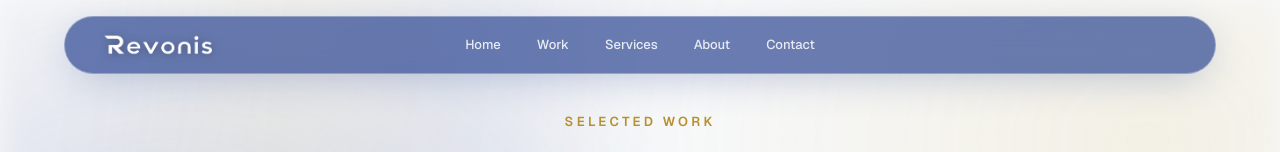
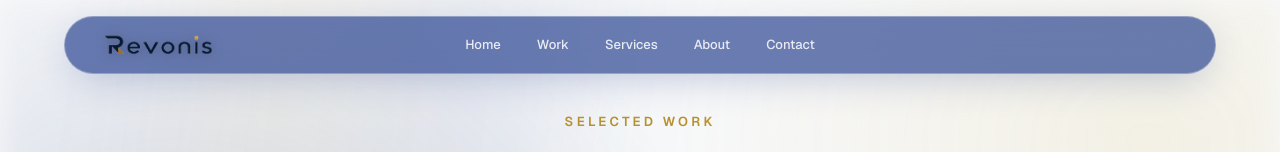
Before and after one commit to hardeep652/revonis, a Next.js app: page /work in a window 1280 px wide. Shown: the top 152 px of the page. Built offline with nearby package versions, Linux system fonts and the light colour scheme.

Commit message:
Revert navbar logo to original coloring

```diff
--- a/app/_components/home/navbar.tsx
+++ b/app/_components/home/navbar.tsx
@@ -54,8 +54,8 @@ export function Navbar() {
           <img
             src="/Revonis_Logo%20(Edited).png"
             alt="Revonis"
-            className="h-6 w-auto object-contain"
-            style={{ filter: "brightness(0) invert(1) drop-shadow(0 1px 4px rgba(0,0,0,0.3))" }}
+            className="h-6 w-auto rounded-lg object-contain"
+            style={{ filter: "drop-shadow(0 1px 6px rgba(0,0,0,0.25))" }}
           />
         </motion.span>
 
```
